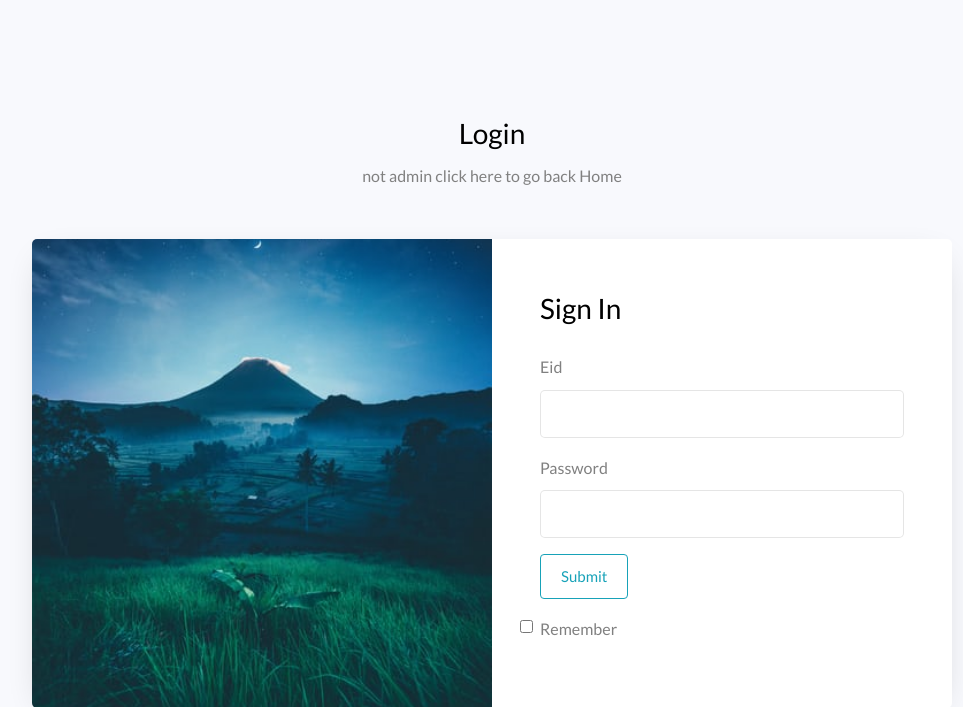
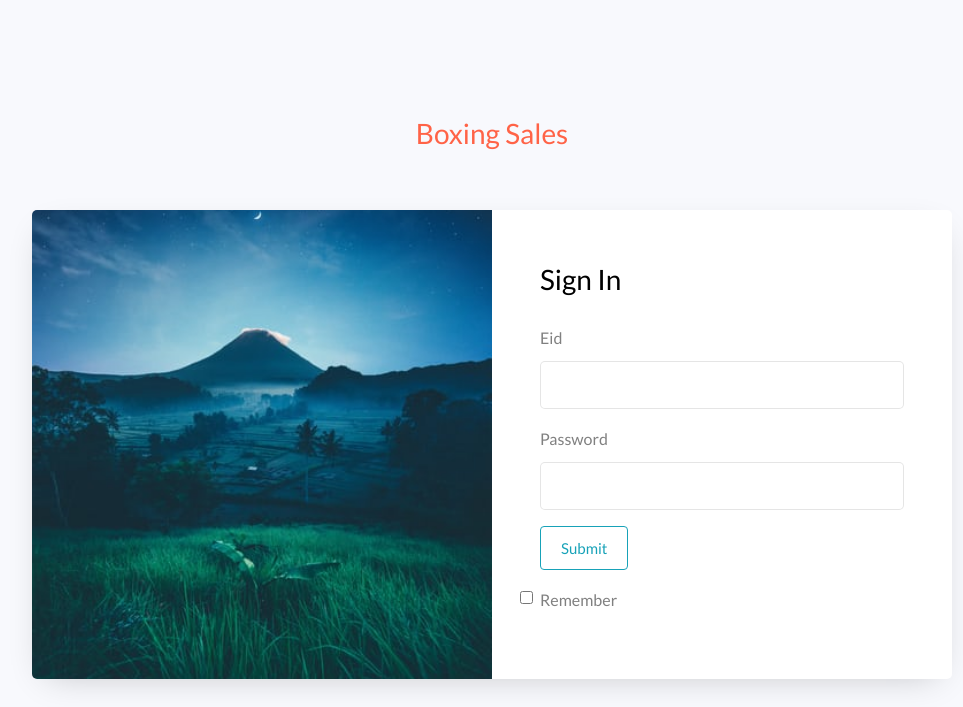
Before and after one commit to koshtony/boxing, a Flask app: template template/login.html in a window 1280 px wide. Shown: the top 707 px of the page, without its empty margins (148-1111 px from the left). Run offline with Flask 2, Linux system fonts and the light colour scheme; the template is opened without the code that fills it, so the values that code supplies are empty, except form fields; form fields are guessed from the names that the template uses.

Commit message:
styles changed

```diff
--- a/forms.py
+++ b/forms.py
@@ -55,7 +55,7 @@ class orderform(FlaskForm):
         ('others','others')])
     submit=SubmitField('Order')
     #phone=PhoneNumberField("phone number",validators=[DataRequired()])
-@app.route('/login',methods=['GET','POST'])
+@app.route('/',methods=['GET','POST'])
 def login():
 
     form=logform()
--- a/requirements.txt
+++ b/requirements.txt
@@ -9,3 +9,4 @@ Flask-Login
 DateTime
 Flask-WTF
 WTForms
+gunicorn
--- a/template/login.html
+++ b/template/login.html
@@ -17,10 +17,10 @@
 		<div class="container">
 			<div class="row justify-content-center">
 				<div class="col-md-6 text-center mb-5">
-					<h2 class="heading-section">Login</h2>
 
-          not admin click here to go back   Home
-          </a>
+
+       <h3 style="color:Tomato;">  Boxing Sales </h3>
+
 				</div>
 			</div>
 			<div class="row justify-content-center">
--- a/template/orders.html
+++ b/template/orders.html
@@ -65,7 +65,7 @@
 				      		<div id="form-message-success" class="mb-4 w-100 text-center">
 				            Order sent, thank you!
 				      		</div>
-									<form method="POST" id="contactForm" name="contactForm" class="contactForm">
+									<form method="POST" id="contactForm" name="contactForm" class="contactForm" style="color:Tomato;">
                     <div class="form-group mb-3">
     							{{form.fnames.label(class="fom-control-label")}}
                               {{form.fnames(class="form-control form-control-lg")}}
```
Also changed, not shown: suppliers.db.
